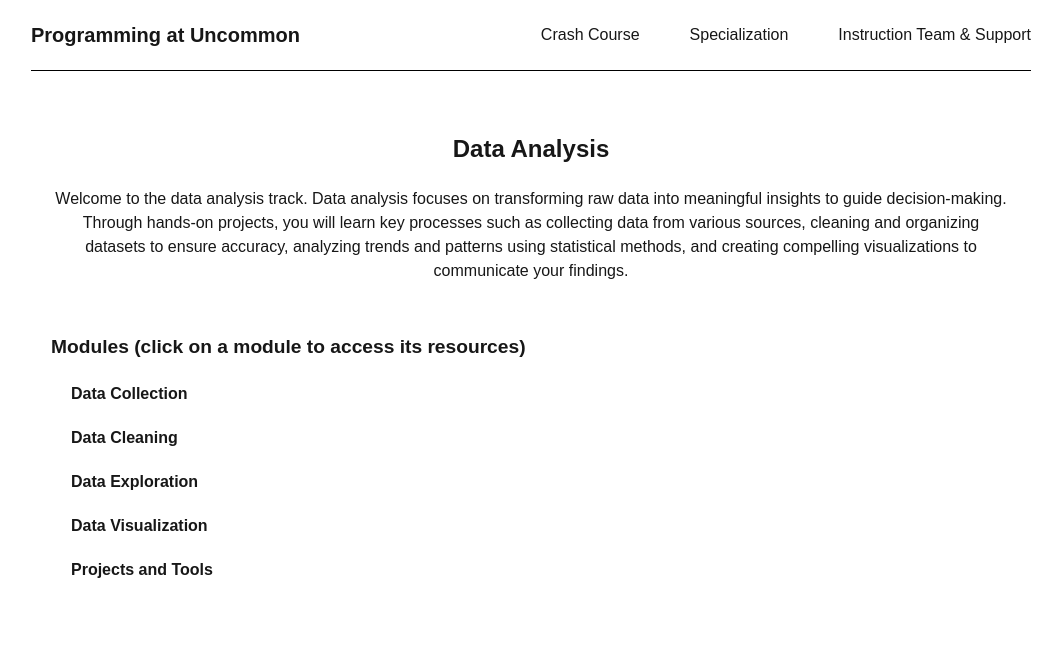
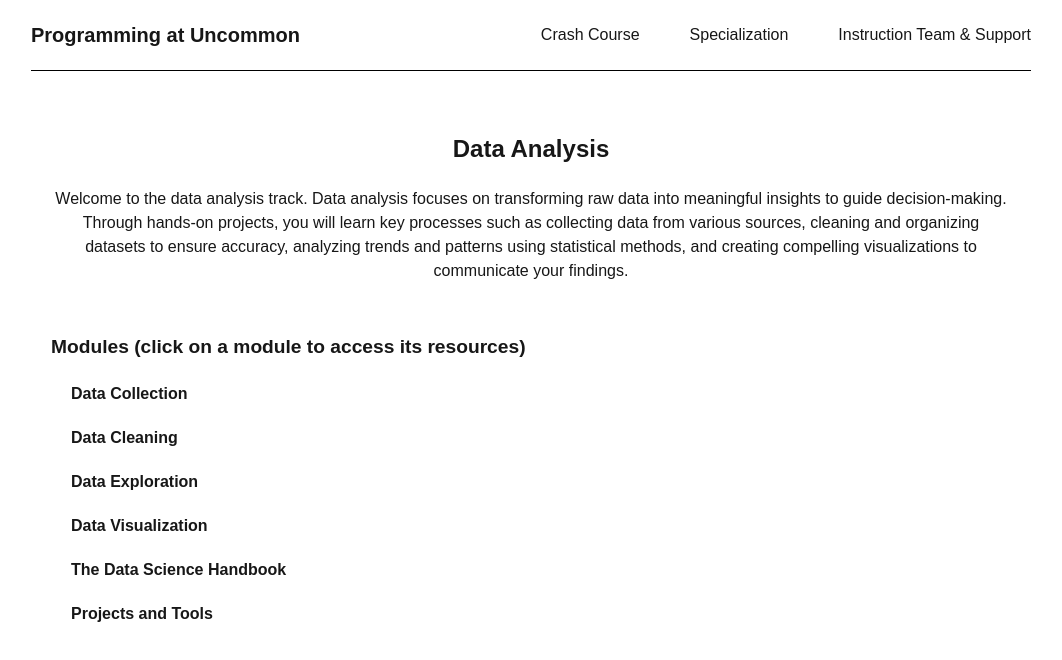
Before and after one commit to samzana/programming-curriculum-site, a Next.js app: page /specialization/dataanalysis in a window 1280 px wide. Shown: the top 660 px of the page, without its empty margins (109-1171 px from the left). Built offline with nearby package versions, Linux system fonts and the light colour scheme.

Commit message:
add data science handbook resources

```diff
--- a/app/specialization/dataanalysis/data.tsx
+++ b/app/specialization/dataanalysis/data.tsx
@@ -101,8 +101,20 @@ const projectsResources = [
     }
 ]
 
+const dataScienceHandbookResources = [
+    {
+        description: "Data Science Handbook",
+        url: "https://jakevdp.github.io/PythonDataScienceHandbook/"
+    },
+    {
+        description: "Data Science Handbook Jupyter Notebooks",
+        url: "https://github.com/jakevdp/PythonDataScienceHandbook/tree/master/notebooks_v1"
+    },
+]
+
 export { dataCollectionResources }
 export { dataCleaningResources }
 export { dataExplorationResources }
 export { dataVisualizationResources }
 export { projectsResources }
+export { dataScienceHandbookResources }
--- a/app/specialization/dataanalysis/page.tsx
+++ b/app/specialization/dataanalysis/page.tsx
@@ -1,6 +1,6 @@
 import Accordion from "@/app/components/Accordion"
 import Navbar from "@/app/components/Navbar"
-import { dataCleaningResources, dataCollectionResources, dataExplorationResources, dataVisualizationResources, projectsResources } from "./data"
+import { dataCleaningResources, dataCollectionResources, dataExplorationResources, dataScienceHandbookResources, dataVisualizationResources, projectsResources } from "./data"
 
 const DataAnalysis = () => {
     return (
@@ -33,6 +33,10 @@ const DataAnalysis = () => {
                         content= { dataVisualizationResources}
                     />
                     <Accordion
+                        heading="The Data Science Handbook"
+                        content= { dataScienceHandbookResources }
+                    />
+                    <Accordion
                         heading="Projects and Tools"
                         content= { projectsResources }
                     />
```
